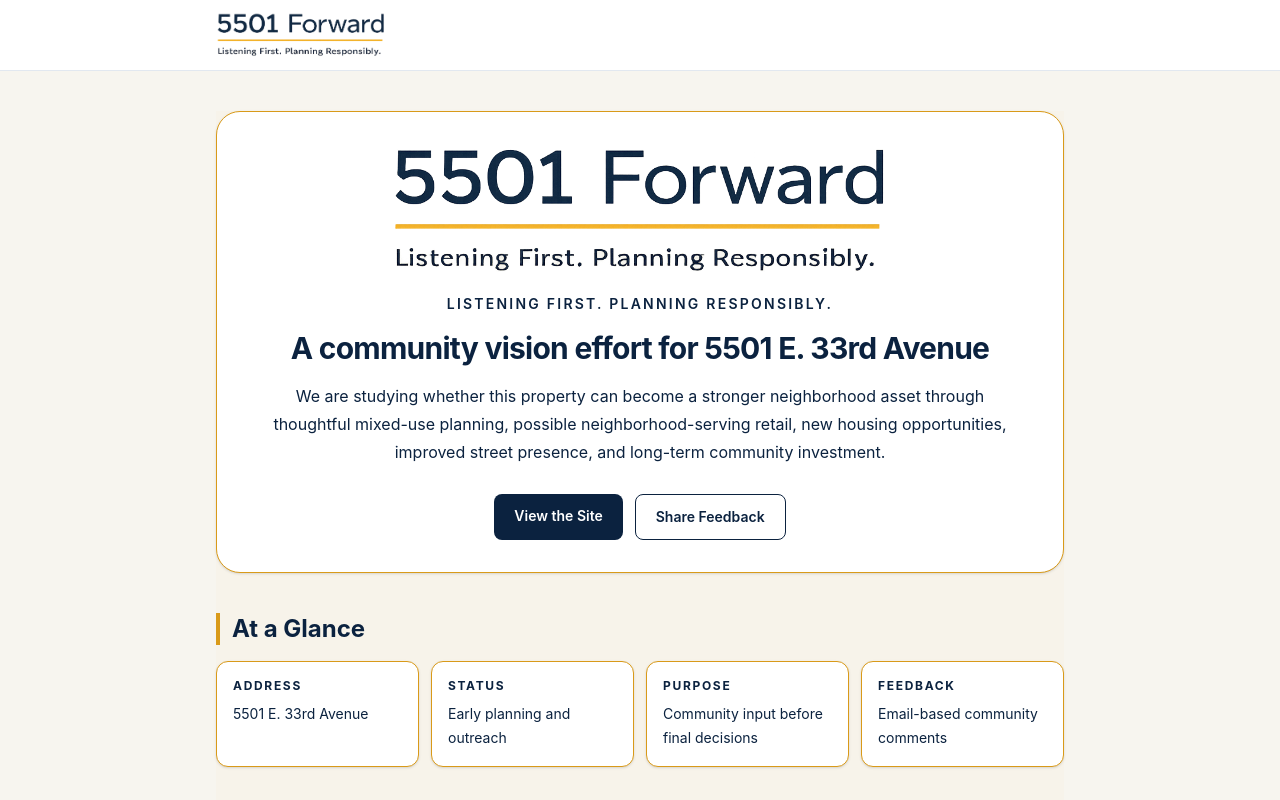
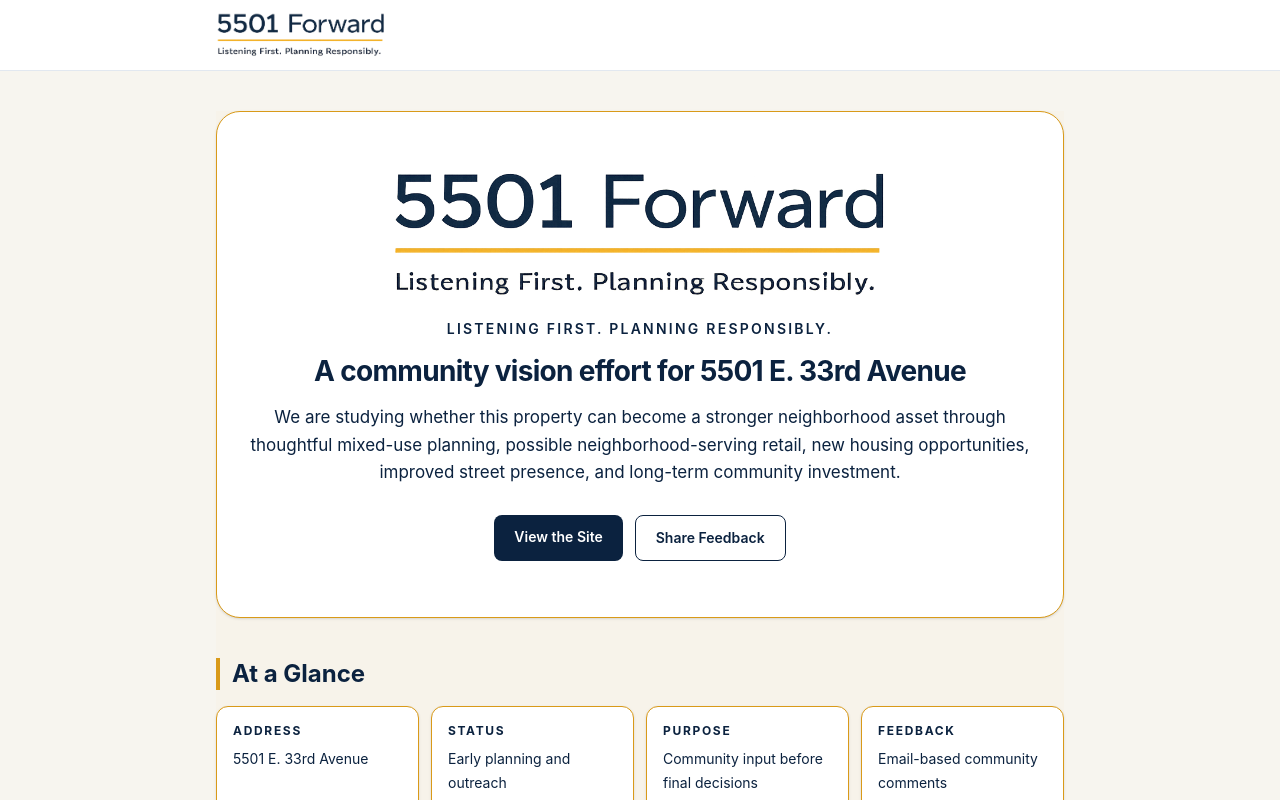
Before and after one commit to martinez-frank/5501-forward-site, a Next.js app: page /community in a window 1280 px wide. Shown: the top 800 px of the page. Built offline with nearby package versions, Linux system fonts and the light colour scheme.

Commit message:
Refine community hero typography hierarchy and spacing

```diff
--- a/app/community/page.tsx
+++ b/app/community/page.tsx
@@ -34,7 +34,7 @@ const publicEmail = '5501forward@buildersgeneralconstruction.com'
 export default function CommunityPage() {
   return (
     <div className="mx-auto w-full max-w-5xl space-y-8 bg-[#F7F3EA] pb-10 text-[#0B223F] sm:space-y-10">
-      <section className="rounded-3xl border border-[#D99A19] bg-white p-5 shadow-sm sm:p-8">
+      <section className="rounded-3xl border border-[#D99A19] bg-white px-5 py-9 shadow-sm sm:px-8 sm:py-14">
         <Image
           src="/images/5501forward.logo.png"
           alt="5501 Forward — Listening First. Planning Responsibly."
@@ -43,12 +43,16 @@ export default function CommunityPage() {
           className="mx-auto h-auto w-full max-w-[500px]"
           priority
         />
-        <p className="mt-4 text-center text-sm font-semibold uppercase tracking-[0.16em] text-[#0B223F]">Listening First. Planning Responsibly.</p>
-        <h1 className="mt-4 text-center text-2xl font-bold tracking-tight text-[#0B223F] sm:text-3xl">A community vision effort for 5501 E. 33rd Avenue</h1>
-        <p className="mx-auto mt-4 max-w-3xl text-center text-base leading-7 text-[#0B223F]">
+        <p className="mt-4 text-center text-[11px] font-semibold uppercase tracking-[0.16em] text-[#0B223F] sm:text-[14px]">
+          Listening First. Planning Responsibly.
+        </p>
+        <h1 className="mx-auto mt-3 max-w-[780px] text-center text-[22px] font-bold leading-[1.2] tracking-tight text-[#0B223F] sm:mt-4 sm:text-[28px]">
+          A community vision effort for 5501 E. 33rd Avenue
+        </h1>
+        <p className="mx-auto mt-3 max-w-[840px] text-center text-[15px] leading-[1.62] text-[#0B223F] sm:mt-4 sm:text-[17px]">
           We are studying whether this property can become a stronger neighborhood asset through thoughtful mixed-use planning, possible neighborhood-serving retail, new housing opportunities, improved street presence, and long-term community investment.
         </p>
-        <div className="mt-7 flex flex-col justify-center gap-3 sm:flex-row">
+        <div className="mt-6 flex flex-col justify-center gap-3 sm:mt-7 sm:flex-row">
           <a href="#site-location" className="rounded-lg bg-[#0B223F] px-5 py-3 text-center text-sm font-semibold text-white">View the Site</a>
           <a href="#share-feedback" className="rounded-lg border border-[#0B223F] bg-white px-5 py-3 text-center text-sm font-semibold text-[#0B223F]">Share Feedback</a>
         </div>
```
